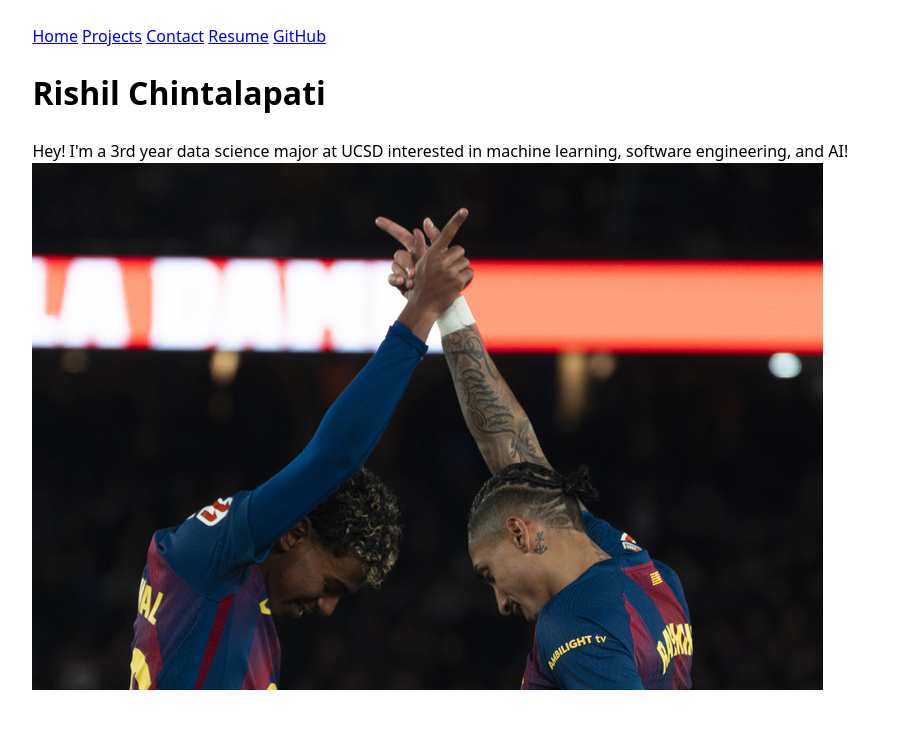
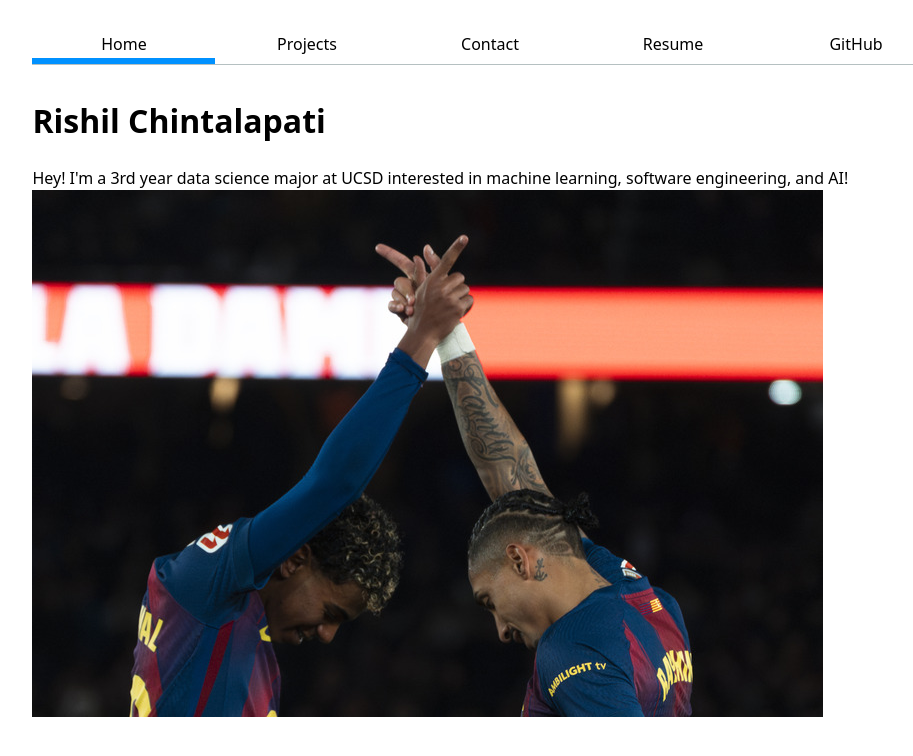
Before and after one commit to RishilC1/DSC-106-Portfolio, a plain HTML site: page index.html in a window 1280 px wide. Shown: the whole page, without its empty margins (150-1063 px from the left). Drawn offline with Linux system fonts and the light colour scheme.

Commit message:
Style navigation across all pages

```diff
--- a/index.html
+++ b/index.html
@@ -8,11 +8,13 @@
 </head>
 <body>
     <nav>
-        <a href="./">Home</a>
-        <a href="projects/">Projects</a>
-        <a href="contact/">Contact</a>
-        <a href="resume/">Resume</a>
-        <a href="https://github.com/RishilC1" target="_blank">GitHub</a>
+        <ul>
+            <li><a href="./" class="current" aria-current="page">Home</a></li>
+            <li><a href="projects/">Projects</a></li>
+            <li><a href="contact/">Contact</a></li>
+            <li><a href="resume/">Resume</a></li>
+            <li><a href="https://github.com/RishilC1" target="_blank">GitHub</a></li>
+        </ul>
     </nav>
 <h1>Rishil Chintalapati</h1>
 <p>Hey! I'm a 3rd year data science major at UCSD interested in machine learning, software engineering, and AI!
--- a/style.css
+++ b/style.css
@@ -5,3 +5,36 @@ body {
   margin-inline: auto;
   padding: 1em;
 }
+html {
+  --color-accent: oklch(65% 50% 250);
+  accent-color: var(--color-accent);
+}
+
+nav {
+  display: flex;
+  flex-wrap: wrap;
+  border-bottom: 1px solid oklch(80% 3% 200);
+  margin-bottom: 2em;
+}
+
+nav ul,
+nav li {
+  /* lets the links sit right inside the flex row */
+  display: contents;
+}
+
+nav a {
+  flex: 1;
+  min-width: 5em;
+  border-bottom: 0.4em solid transparent;
+  color: inherit;
+  padding: 0.5em;
+  padding-bottom: 0.1em;
+  text-align: center;
+  text-decoration: none;
+}
+
+nav a:hover,
+nav a.current {
+  border-bottom-color: var(--color-accent);
+}
```
Also changed, not shown: contact/index.html (+7 -5 lines), projects/index.html (+7 -5 lines), resume/index.html (+7 -5 lines).
